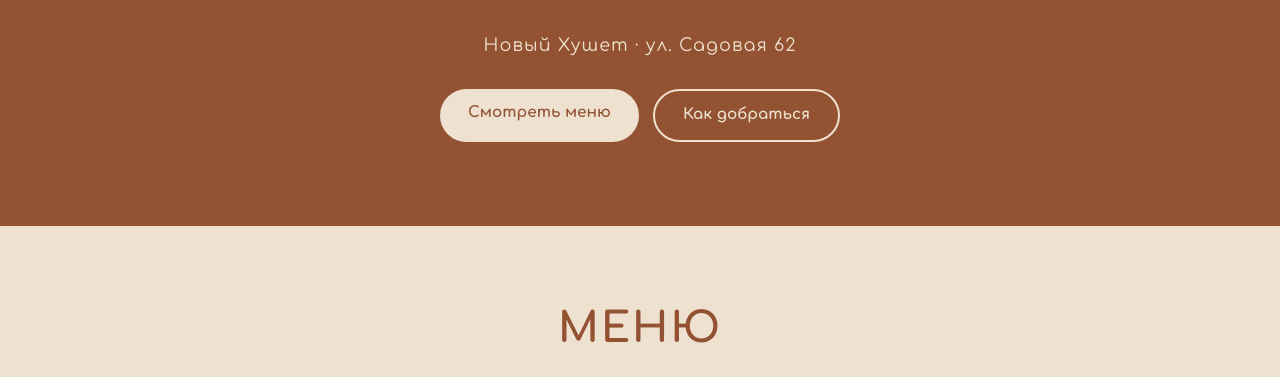
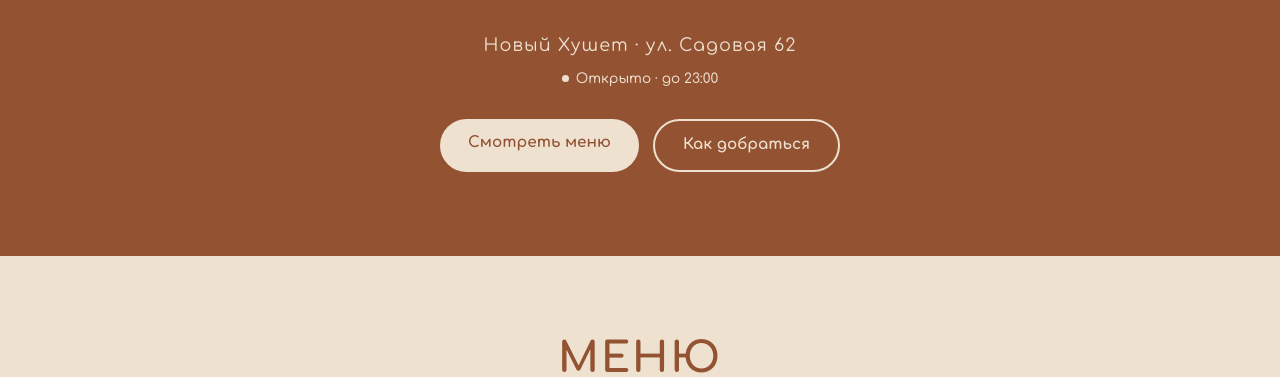
Before and after one commit to issageraev/ruma-site, a plain HTML site: page index.html in a window 1280 px wide. Shown: the part 423-800 px from the top of the page. Drawn offline with Linux system fonts and the light colour scheme.

Commit message:
Часы работы: бейдж «открыто/закрыто» и время завтраков
- На главной и в контактах — живой статус «Открыто · до 23:00» /
  «Закрыто · откроется в 07:30», считается по часам работы 7:30–23:00
- В меню у категории «Завтраки» пометка «подаются с 9:00 до 10:00»
- ?v=3 у style.css/menu.js/main.js — чтобы браузер гостя не показывал
  старую версию сайта из кеша после будущих правок

Co-Authored-By: Claude Fable 5 <noreply@anthropic.com>

```diff
--- a/css/style.css
+++ b/css/style.css
@@ -90,6 +90,36 @@ a { color: inherit; }
   gap: 14px;
   justify-content: center;
   flex-wrap: wrap;
+}
+
+/* бейдж «открыто сейчас / закрыто» — точка-индикатор + текст,
+   монохромный, чтобы не спорить с фирменной палитрой */
+.hours-badge {
+  display: inline-flex;
+  align-items: center;
+  justify-content: center;
+  gap: 7px;
+  margin-top: 10px;
+  font-size: 0.85rem;
+  font-weight: 500;
+}
+
+.hours-badge::before {
+  content: "";
+  width: 7px;
+  height: 7px;
+  border-radius: 50%;
+  background: currentColor;
+  flex-shrink: 0;
+}
+
+.hours-badge--closed { opacity: 0.6; }
+
+.contacts .hours-badge {
+  justify-content: flex-start;
+  margin-top: 0;
+  font-size: 1.05rem;
+  font-weight: 400;
 }
 
 .btn {
--- a/index.html
+++ b/index.html
@@ -9,7 +9,7 @@
   <link rel="preconnect" href="https://fonts.googleapis.com">
   <link rel="preconnect" href="https://fonts.gstatic.com" crossorigin>
   <link href="https://fonts.googleapis.com/css2?family=Comfortaa:wght@400;500;700&display=swap" rel="stylesheet">
-  <link rel="stylesheet" href="css/style.css">
+  <link rel="stylesheet" href="css/style.css?v=3">
 </head>
 <body>
 
@@ -27,6 +27,7 @@
   <section class="hero" id="top">
     <img class="hero__logo" src="img/logo-cream.png" alt="RUMA — источник кофе">
     <p class="hero__address">Новый Хушет&nbsp;· ул.&nbsp;Садовая&nbsp;62</p>
+    <p class="hours-badge" id="hours-badge"></p>
     <div class="hero__actions">
       <a class="btn btn--light" href="#menu">Смотреть меню</a>
       <a class="btn btn--ghost" href="https://yandex.ru/maps/org/ruma/74698574630/" target="_blank" rel="noopener">Как добраться</a>
@@ -100,6 +101,8 @@
       <div class="contacts__info">
         <img class="contacts__logo" src="img/logo-terra.png" alt="RUMA">
         <p class="contacts__line">Новый Хушет, ул. Садовая 62</p>
+        <p class="contacts__line">Ежедневно 7:30–23:00</p>
+        <p class="contacts__line hours-badge" id="contacts-hours-status"></p>
         <p class="contacts__line"><a href="tel:+79064501429">+7 906 450-14-29</a></p>
         <p class="contacts__line"><a href="https://instagram.com/ruma.coffeebar" target="_blank" rel="noopener">@ruma.coffeebar</a></p>
       </div>
@@ -169,7 +172,7 @@
     </div>
   </div>
 
-  <script src="js/menu.js"></script>
-  <script src="js/main.js"></script>
+  <script src="js/menu.js?v=3"></script>
+  <script src="js/main.js?v=3"></script>
 </body>
 </html>
--- a/js/main.js
+++ b/js/main.js
@@ -307,9 +307,46 @@
     });
   });
 
+  /* ---------- часы работы: «открыто сейчас» / «закрыто» ---------- */
+  // ежедневно, один и тот же режим — если часы поменяются, достаточно
+  // поправить эти две строки
+  var HOURS = { open: "07:30", close: "23:00" };
+
+  function minutesOf(hhmm) {
+    var parts = hhmm.split(":");
+    return parseInt(parts[0], 10) * 60 + parseInt(parts[1], 10);
+  }
+
+  function updateHoursBadge() {
+    var badge = document.getElementById("hours-badge");
+    var contactsStatus = document.getElementById("contacts-hours-status");
+    if (!badge && !contactsStatus) return;
+
+    var now = new Date();
+    var nowMin = now.getHours() * 60 + now.getMinutes();
+    var openMin = minutesOf(HOURS.open);
+    var closeMin = minutesOf(HOURS.close);
+    var isOpen = nowMin >= openMin && nowMin < closeMin;
+
+    var text = isOpen ? "Открыто · до " + HOURS.close : "Закрыто · откроется в " + HOURS.open;
+
+    if (badge) {
+      badge.textContent = text;
+      badge.classList.toggle("hours-badge--open", isOpen);
+      badge.classList.toggle("hours-badge--closed", !isOpen);
+    }
+    if (contactsStatus) {
+      contactsStatus.textContent = text;
+      contactsStatus.classList.toggle("hours-badge--open", isOpen);
+      contactsStatus.classList.toggle("hours-badge--closed", !isOpen);
+    }
+  }
+
   /* ---------- старт ---------- */
   loadCart();
   render("drinks");
   updateCartUI();
+  updateHoursBadge();
+  setInterval(updateHoursBadge, 60000); // на случай, если страница открыта на границе открытия/закрытия
   document.getElementById("year").textContent = new Date().getFullYear();
 })();
--- a/js/menu.js
+++ b/js/menu.js
@@ -141,6 +141,7 @@ const MENU = {
   food: [
     {
       title: "Завтраки",
+      note: "подаются с 9:00 до 10:00",
       items: [
         { name: "Дагестанский завтрак", desc: "колбаса сушёная, картошка жареная, чай калмыцкий, пышки, сыр Дагестан, яйцо куриное", price: "550" },
         { name: "Английский завтрак", desc: "хлеб тостовый, яйцо куриное, салат, шампиньоны, лук белый", price: "440" },
```
Also changed, not shown: README.md.
